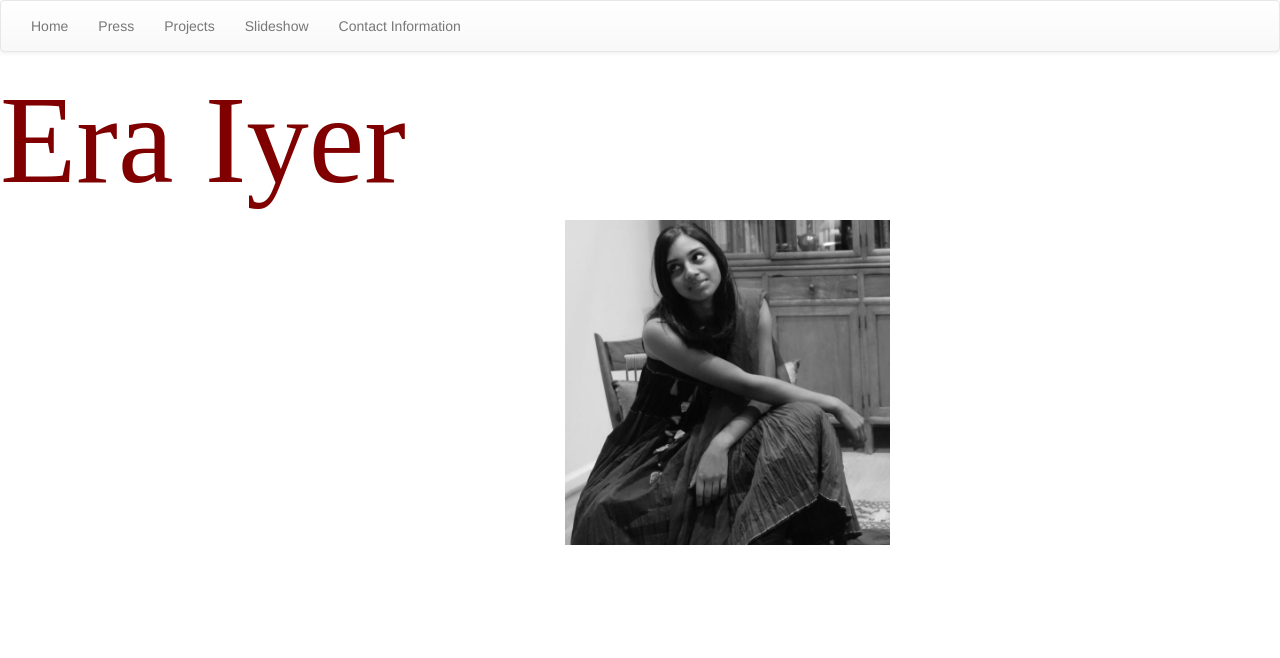
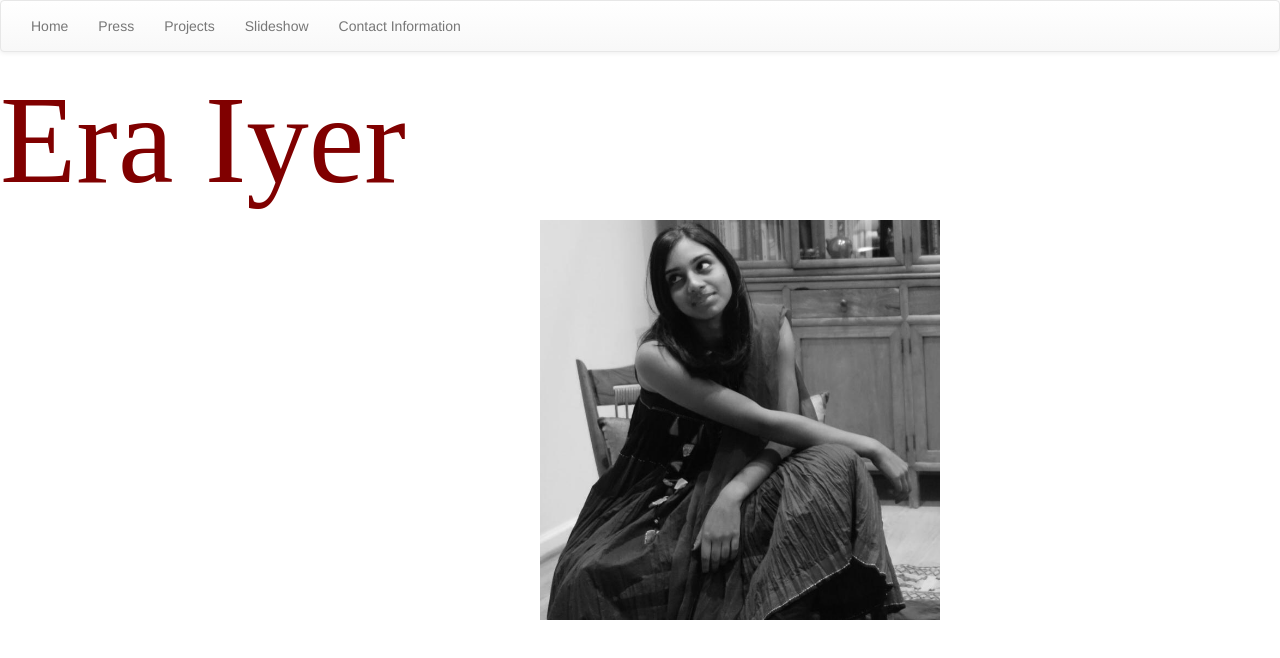
Before and after one commit to eraiyer/eraiyer.github.io, a plain HTML site: page index.html in a window 1280 px wide. Drawn offline with nearby package versions, Linux system fonts and the light colour scheme.

Commit message:
Update index.html

```diff
--- a/index.html
+++ b/index.html
@@ -217,7 +217,7 @@ display:none;
 </div>
 <div id = "mePic">
 	<center>
-		<img style="padding-left:175px;" src="EraPic2.jpg" alt="HTML5 Icon" width = "500" align="center">
+		<img style="padding-left:200px;" src="EraPic2.jpg" alt="HTML5 Icon" width = "600" align="center">
 		<br><br>
 	</center>
 	</center>
```
